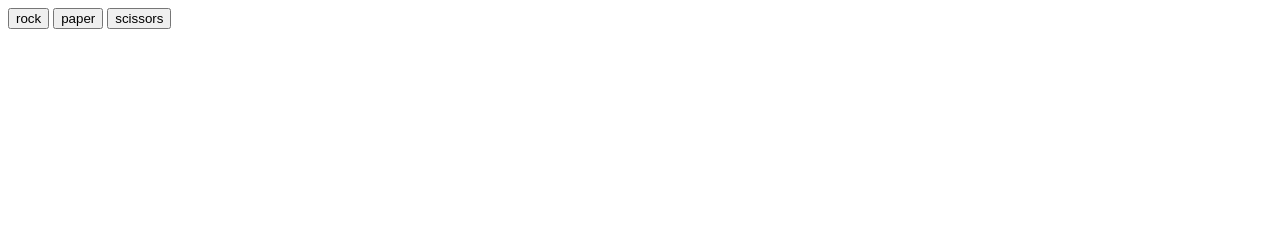
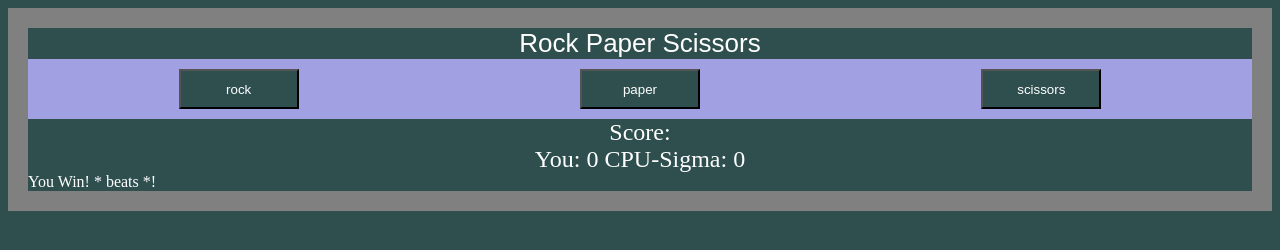
Before and after one commit to Croixed/rock-paper-scissors, a plain HTML site: page index.html in a window 1280 px wide. Drawn offline with Linux system fonts and the light colour scheme.

Commit message:
added basic styling

```diff
--- a/index.html
+++ b/index.html
@@ -5,13 +5,25 @@
   <meta charset="UTF-8">
   <title>Document</title>
   <script src="script.js" defer></script>
+  <link rel="stylesheet" href="style.css">
 </head>
 
 <body>
-  <div class="button-container">
-    <button class="rock">rock</button>
-    <button class="paper">paper</button>
-    <button class="scissors">scissors</button>
+  <div class="content">
+    <div class="title-card">
+      <div class="title">Rock Paper Scissors</div>
+    </div>
+    <div class="button-container">
+      <button class="rock">rock</button>
+      <button class="paper">paper</button>
+      <button class="scissors">scissors</button>
+    </div>
+    <div class="score-container">
+      <div class="score-title">Score:</div>
+      <div class="score-nums">You: 0 CPU-Sigma: 0</div>
+      <div class="last-round">You Win! * beats *!</div>
+      <!-- the latest result string should be appended here-->
+    </div>
   </div>
 </body>
 
--- a/script.js
+++ b/script.js
@@ -6,17 +6,6 @@ const SCISSORS = 'scissors';
 function computerPlay () {
   //return R, P, or S
   return returnHand()
-}
-
-function humanPlay () { // this is absolute garbage and should be rewritten
-  let result = prompt("Enter Rock/Paper/Scissors: ");
-  resultLower = result.toLowerCase();
-  if (resultLower === 'rock' || resultLower === 'paper' || resultLower === 'scissors') {
-    return resultLower
-  } else {
-    console.log('wrong answer');
-    //put code here to make the func start over
-  }
 }
 
 function returnHand () {
@@ -51,21 +40,22 @@ function returnWinner(playerSelection, computerSelection, beats, losesTo) {
 }
 
 function game(e) {
-  //playerHand = e.target.textContent;
-
-  playerHand = humanPlayTwo(e);
+  playerHand = humanPlay(e);
   computerHand = computerPlay();
   console.log(playRound(playerHand, computerHand));
 }
 
 //git push origin rps-ui
-// I don't know loops yet
-//game();
 
 const rockButton = document.querySelector(".rock");
+const paperButton = document.querySelector(".paper");
+const scissorsButton = document.querySelector(".scissors");
+
 rockButton.addEventListener('click', game);
+paperButton.addEventListener('click', game);
+scissorsButton.addEventListener('click', game);
 
-function humanPlayTwo (input) {
-  // console.log(input.target.textContent);
+function humanPlay (input) {
+  // returns a string of the text content of the event object
   return input.target.textContent
 }
--- /dev/null
+++ b/style.css
@@ -0,0 +1,37 @@
+* {
+  background-color: darkslategray;
+  color: white;
+}
+
+.title {
+  text-align: center;
+  font-size: 26px;
+  font-family: sans-serif;
+}
+
+.content {
+  background-color: gray;
+  display: flex;
+  flex-direction: column;
+  padding: 20px;
+}
+
+.button-container {
+  flex-grow: 1;
+
+  display: flex;
+  justify-content: space-around;
+  background-color: rgb(160, 160, 226);
+  padding: 10px;
+}
+
+button {
+  width: 120px;
+  height: 40px;
+}
+
+.score-title,
+.score-nums {
+  text-align: center;
+  font-size: 24px;
+}
```
